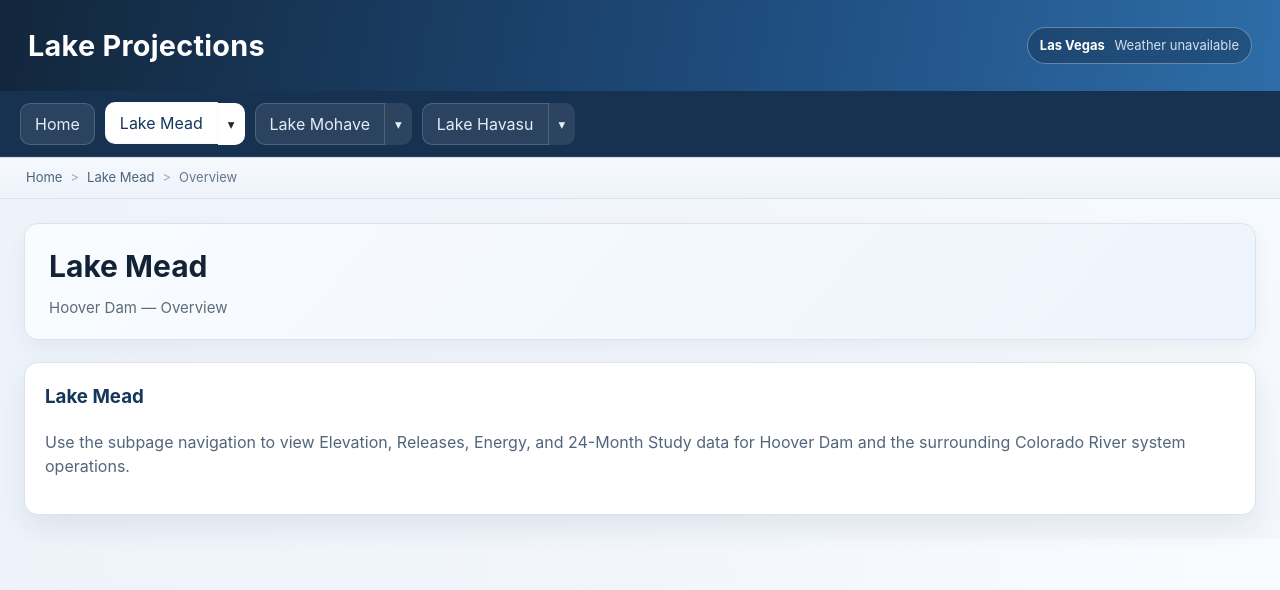
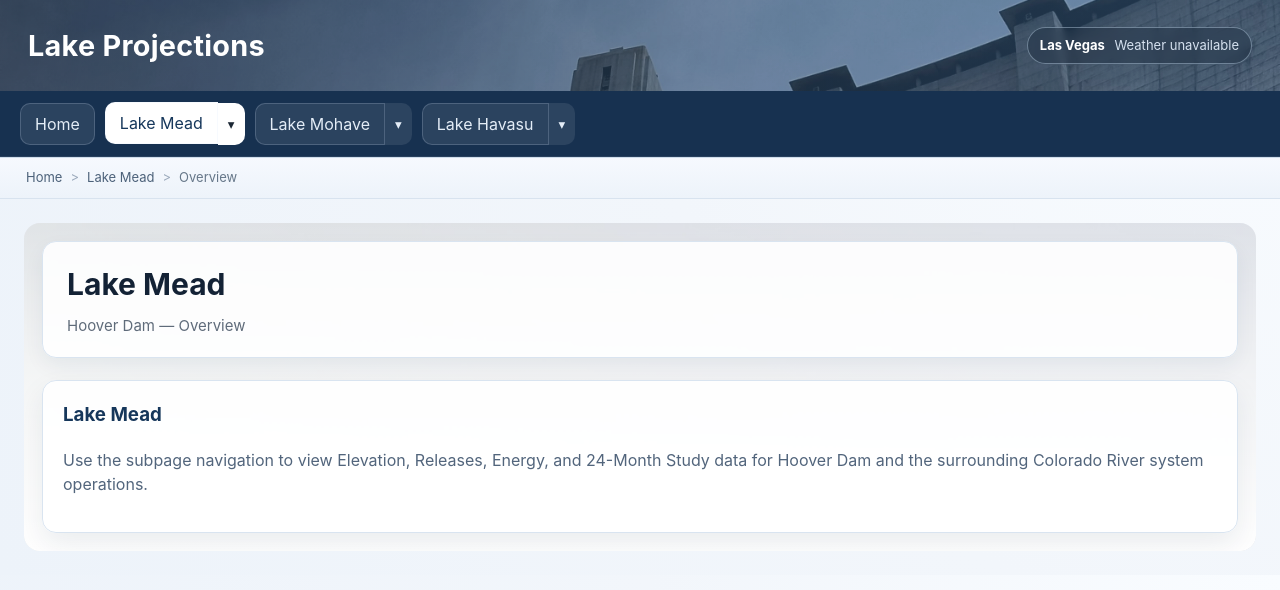
Before and after one commit to matthewalinsod/lakeprojections-backend, a Flask app: page /lake-mead in a window 1280 px wide. Shown: the top 590 px of the page. Run offline with Flask 3, Linux system fonts and the light colour scheme.

Commit message:
Add reservoir imagery backgrounds to header and lake sections

```diff
--- a/static/css/style.css
+++ b/static/css/style.css
@@ -23,11 +23,23 @@
 }
 
 .site-title-band {
-    background: linear-gradient(100deg, #12263b, #1f4d7f 60%, #2e6da8);
+    position: relative;
+    overflow: hidden;
     color: #ffffff;
     padding: 24px 28px;
     text-align: left;
     box-shadow: 0 10px 24px rgba(6, 20, 36, 0.28);
+}
+
+.site-title-band::before {
+    content: "";
+    position: absolute;
+    inset: 0;
+    background: linear-gradient(100deg, rgba(10, 25, 40, 0.7), rgba(17, 52, 88, 0.55) 60%, rgba(30, 75, 119, 0.55)), url("../images/Hoover.jpg");
+    background-size: cover;
+    background-position: center;
+    opacity: 0.92;
+    z-index: 0;
 }
 
 .site-title-band h1 {
@@ -41,6 +53,11 @@
     align-items: center;
     justify-content: space-between;
     gap: 16px;
+}
+
+.site-title-band > * {
+    position: relative;
+    z-index: 1;
 }
 
 .weather-widget {
@@ -219,6 +236,51 @@
     max-width: 1320px;
     width: 100%;
     margin: 0;
+}
+
+.lake-background {
+    position: relative;
+    overflow: hidden;
+    border-radius: 16px;
+    padding: 18px;
+}
+
+.lake-background::before {
+    content: "";
+    position: absolute;
+    inset: 0;
+    background-size: cover;
+    background-position: top center;
+    background-repeat: no-repeat;
+    opacity: 0.28;
+    z-index: 0;
+}
+
+.lake-background::after {
+    content: "";
+    position: absolute;
+    inset: 0;
+    background: linear-gradient(to bottom, rgba(255, 255, 255, 0.22) 0%, rgba(255, 255, 255, 0.72) 55%, #ffffff 100%);
+    z-index: 1;
+}
+
+.lake-background .main-content {
+    position: relative;
+    z-index: 2;
+}
+
+.lake-background-lake-mead::before {
+    background-image: url("../images/Penstocks.jpg");
+}
+
+.lake-background-lake-havasu::before {
+    background-image: url("../images/Parker.jpg");
+}
+
+.lake-background .current-dam,
+.lake-background .card {
+    background: rgba(255, 255, 255, 0.88);
+    backdrop-filter: blur(1px);
 }
 
 .main-content {
--- a/templates/base.html
+++ b/templates/base.html
@@ -7,7 +7,7 @@
 
     <link rel="stylesheet" href="{{ url_for('static', filename='css/style.css') }}">
 </head>
-<body data-dam="{{ active_dam or '' }}" data-subpage="{{ active_subpage or '' }}" data-page="{{ active_page or '' }}">
+<body data-dam="{{ active_dam or '' }}" data-lake="{{ active_lake or '' }}" data-subpage="{{ active_subpage or '' }}" data-page="{{ active_page or '' }}">
 
 <header>
     <div class="site-title-band">
@@ -62,7 +62,7 @@
 
 <main class="main-content-shell">
     <aside class="ad-zone ad-zone-left" aria-hidden="true"></aside>
-    <section class="main-content-container">
+    <section class="main-content-container {% if active_lake in ['lake-mead', 'lake-havasu'] %}lake-background lake-background-{{ active_lake }}{% endif %}">
         <div class="main-content">
             {% block content %}{% endblock %}
         </div>
```
